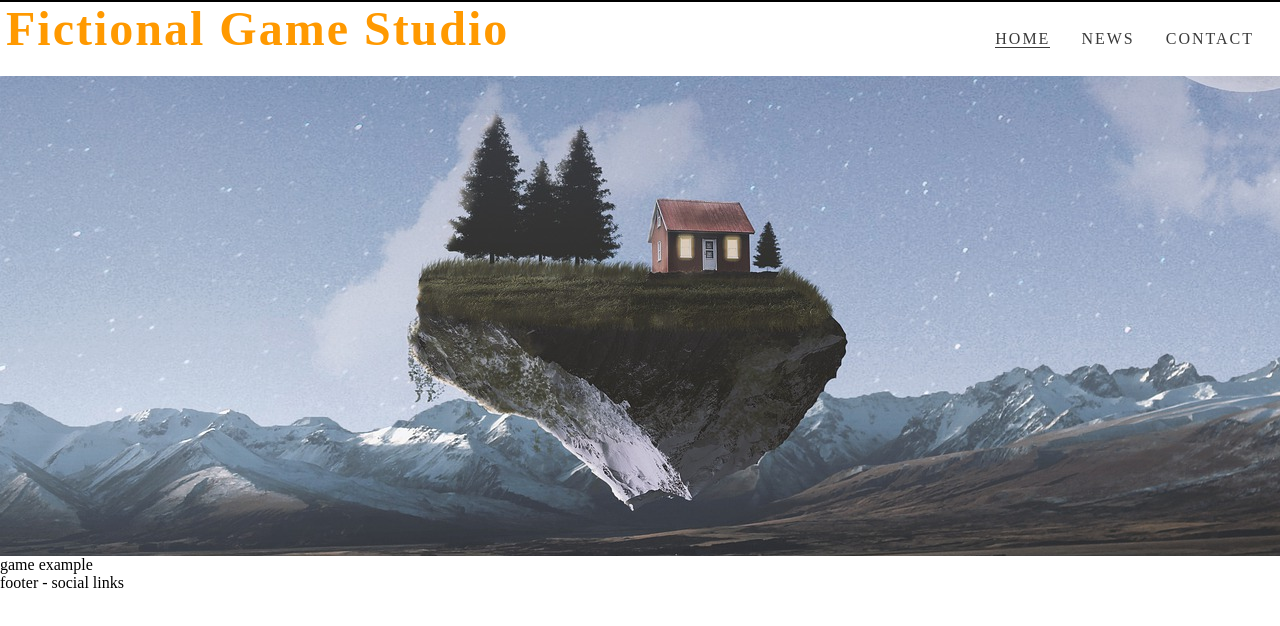
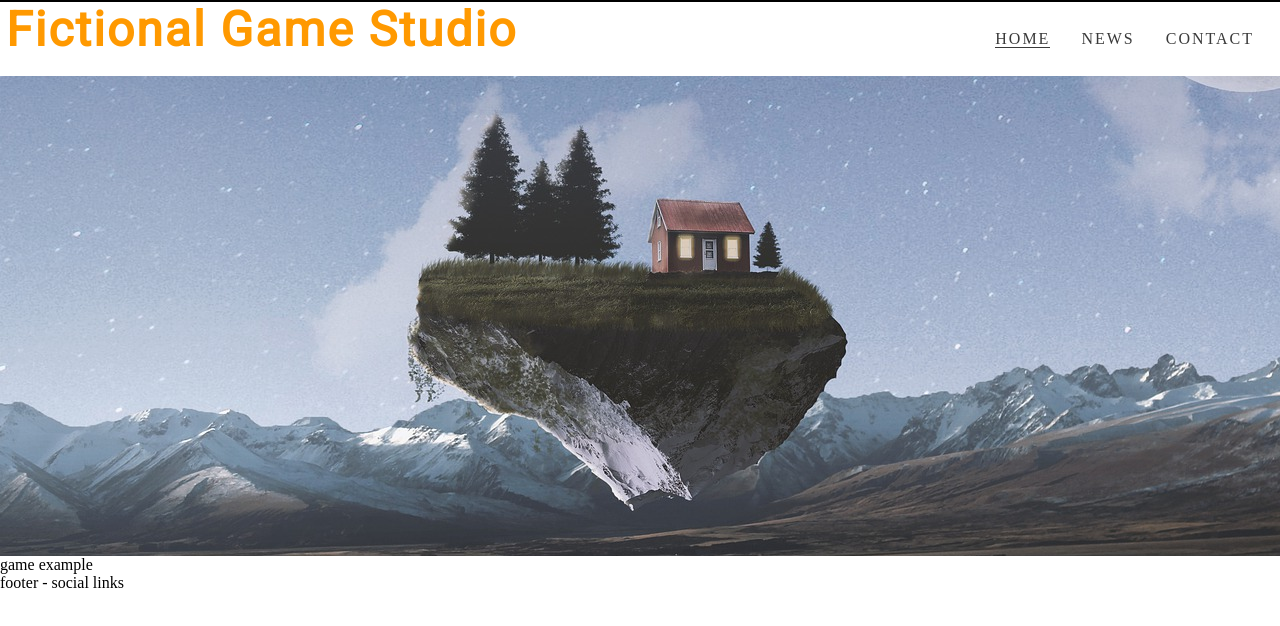
Before and after one commit to Jernskegg/ci-portfolio-project-1, a plain HTML site: page index.html in a window 1280 px wide. Drawn offline with Linux system fonts and the light colour scheme.

Commit message:
Add google fonts and assign

```diff
--- a/static/css/style.css
+++ b/static/css/style.css
@@ -1,9 +1,23 @@
+/* import font from google font*/
+@import url('https://fonts.googleapis.com/css2?family=Lato&family=Roboto&display=swap');
+
 /* remove standard paddings and margins */
 * {
     padding: 0;
     margin: 0;
     border: 0;
 }
+
+/* add fonts to h2 and body */
+
+h2 {
+    font-family: "Roboto", sans-serif;
+}
+
+p {
+    font-family: "lato", sans-serif;
+}
+
 
 /* header */
 
```
